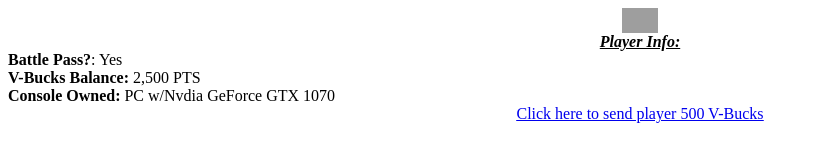
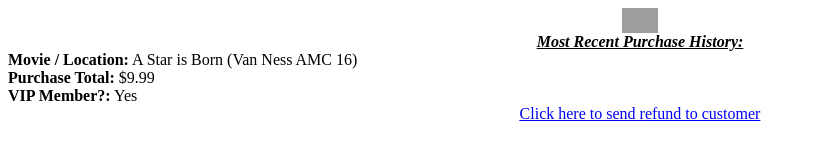
Before and after one commit to dkirshon/dkirshon.github.io, a plain HTML site: page sony2.html in a window 1280 px wide. Shown: the whole page, without its empty margins (0-819 px from the left). Drawn offline with Linux system fonts and the light colour scheme; grey boxes are pictures that could not be loaded.

Commit message:
Update sony2.html

```diff
--- a/sony2.html
+++ b/sony2.html
@@ -1,21 +1,23 @@
+<html>
 <div>
-<div><img class="alignnone  wp-image-12" style="font-size: 10.72px; display: block; margin-left: auto; margin-right: auto;" src="https://upload.wikimedia.org/wikipedia/commons/thumb/3/31/Epic_Games_logo.svg/220px-Epic_Games_logo.svg.png" alt="Lyft-Logo" width="36" height="25" /></div>
+<div><img class="alignnone  wp-image-12" style="font-size: 10.72px; display: block; margin-left: auto; margin-right: auto;" src="https://media.bizj.us/view/img/10649207/fandangologo-2*750xx2700-1523-0-1227.jpg" alt="Lyft-Logo" width="36" height="25" /></div>
 </div>
 <div>
-<div style="text-align: center;"><span style="text-decoration: underline;"><em><strong>Player Info:</strong></em></span></div>
+<div style="text-align: center;"><span style="text-decoration: underline;"><em><strong>Most Recent Purchase History:</strong></em></span></div>
 </div>
 <div>
-<div><strong>Battle Pass?</strong>: Yes</div>
+<div><strong>Movie / Location:</strong> A Star is Born (Van Ness AMC 16)</div>
 </div>
 <div>
-<div><strong>V-Bucks Balance:</strong> 2,500 PTS</div>
+<div><strong>Purchase Total:</strong> $9.99</div>
 </div>
 <div>
-<div><strong>Console Owned:</strong> PC w/Nvdia GeForce GTX 1070</div>
+<div><strong>VIP Member?:</strong> Yes</div>
 </div>
 <div>
-<div style="text-align: center;"><span style="color: #0000ff;"><span style="text-decoration: underline;"><a href="http://www.lyft.com" target="_blank" rel="noopener">Click here to send player 500 V-Bucks</a></span></span></div>
+<div style="text-align: center;"><span style="color: #0000ff;"><span style="text-decoration: underline;"><a href="http://www.lyft.com" target="_blank" rel="noopener">Click here to send r</a>efund to customer</span></span></div>
 </div>
 <div>
 <div>&nbsp;</div>
 </div>
+</html>
```
